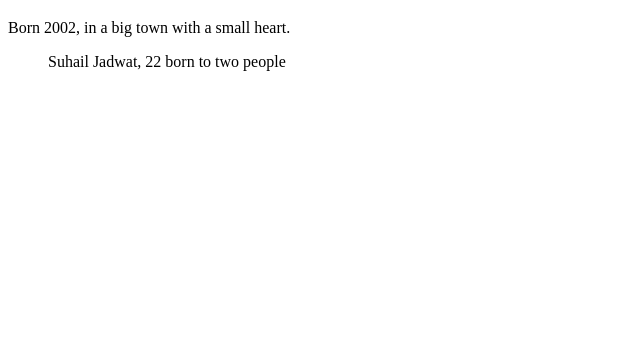
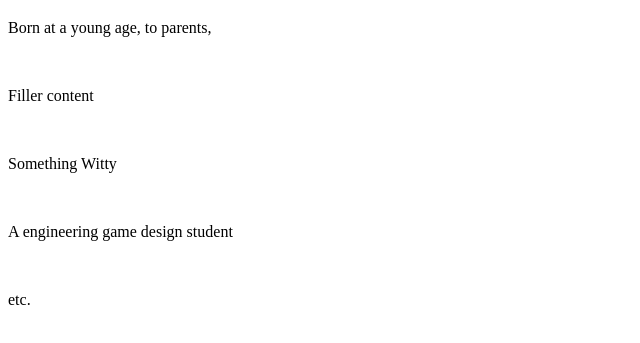
Before and after one commit to Wits-Digital-Arts-Interactive-Media/WSOA3028A_2430921, a plain HTML site: page about.html in a window 1280 px wide. Shown: the part 61-404 px from the top of the page, without its empty margins (0-640 px from the left). Drawn offline with Linux system fonts and the light colour scheme.

Commit message:
Updating Pages

```diff
--- a/about.html
+++ b/about.html
@@ -4,16 +4,23 @@
 <head>
     <meta charset="UTF-8">
     <meta name="viewport" content="width=device-width, initial-scale=1.0">
-    <meta name="description" content=Index Page for Sail's website">
+    <meta name="description" content="About Page for Sail's website">
     <meta name="author" content="Suhail Jadwat">
-    <title>WSOA3028A Demo</title>
+    <title>About</title>
 </head>
 
 <body>
     <h1>About Me</h1>
-    <p>Born 2002, in a big town with a small heart.</p>
-    <ul>Suhail Jadwat, 22 born to two people</ul>
-
+    <p>Born at a young age, to parents,</p>
+    <br />
+    <p>Filler content</p>
+    <br />
+    <p>Something Witty</p>
+    <br />
+    <p>A engineering game design student</p>
+    <br />
+    <p>etc.</p>
+    <br />
 
 
 </body>
```
Also changed, not shown: blog.html (+5 -6 lines), index.html (+1 -1 lines).
